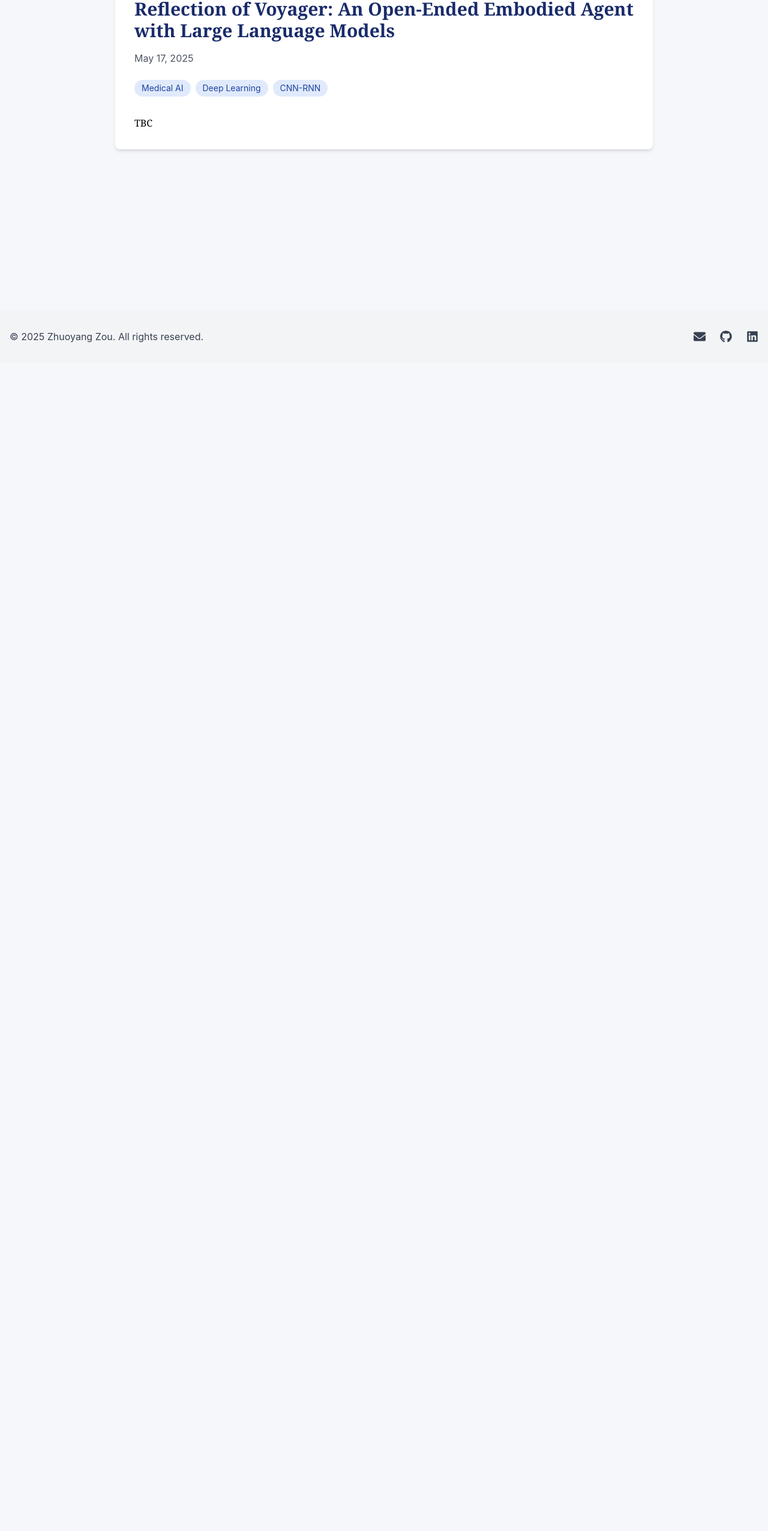
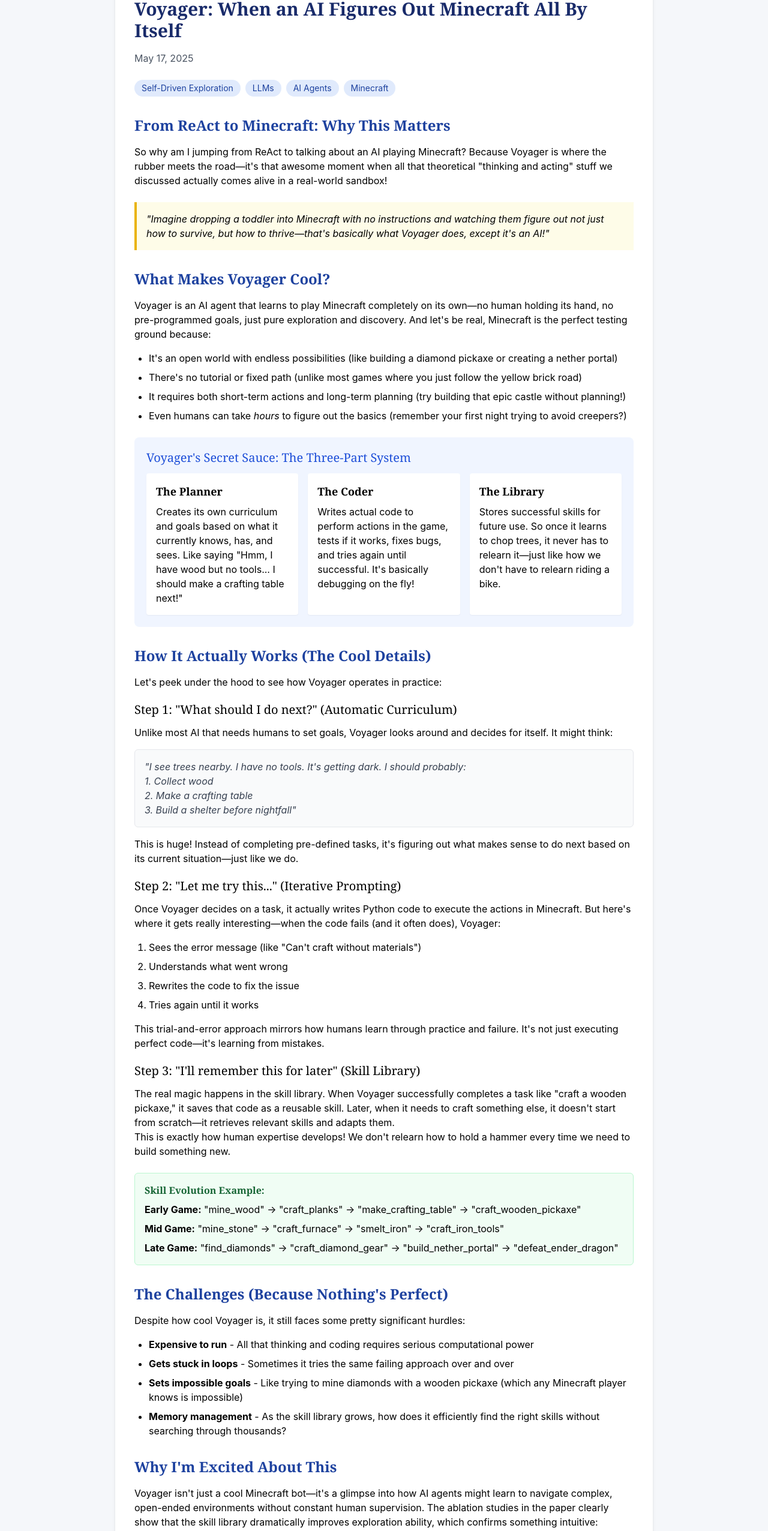
Before and after one commit to zyzou8/zhuoyang, a Next.js app in the folder zhuoyang-research-website/: page /blog/2 in a window 1280 px wide. Shown: the part 195-2747 px from the top of the page at 60% size. Before the commit the page ends 800 px from the top, so only its background shows below. Built offline with nearby package versions, Linux system fonts and the light colour scheme.

Commit message:
update blog

```diff
--- a/zhuoyang-research-website/src/pages/blog/1.js
+++ b/zhuoyang-research-website/src/pages/blog/1.js
@@ -30,12 +30,14 @@
         <div className="prose prose-lg max-w-none">
           <h2 className="text-2xl font-semibold text-blue-800 mt-6 mb-4">Introduction: The Evolution of LLM Capabilities</h2>
           <p>
-            Language Models have evolved dramatically over the past few years. Initially, LLMs were primarily designed to process user queries and generate relevant responses based on their training data—essentially functioning as sophisticated knowledge repositories with limited reasoning capabilities. When prompted, these early models would typically produce a single-step response without much deliberation or interaction with external information.
+            LLMs were primarily designed to process user queries and generate relevant responses based on their training data—essentially functioning as sophisticated knowledge repositories with limited reasoning capabilities. When prompted,
+            these early models would typically produce a single-step response without much deliberation or interaction with external information.
           </p>
 
           <h2 className="text-2xl font-semibold text-blue-800 mt-6 mb-4">What is ReAct?</h2>
           <p>
-            ReAct, short for "Reasoning + Acting," represents a significant advancement in how language models approach complex tasks. Introduced in the paper <a href="https://arxiv.org/abs/2210.03629" className="text-blue-600 hover:underline">ReAct: Synergizing Reasoning and Acting in Language Models</a> by Yao et al., this framework enables LLMs to interleave reasoning traces and task-specific actions in a synergistic way.
+            ReAct, short for "Reasoning + Acting," represents a significant advancement in how language models approach complex tasks.
+            Introduced in the paper <a href="https://arxiv.org/abs/2210.03629" className="text-blue-600 hover:underline">ReAct: Synergizing Reasoning and Acting in Language Models</a> by Yao et al., this framework enables LLMs to interleave reasoning traces and task-specific actions in a synergistic way.
           </p>
 
           <h2 className="text-2xl font-semibold text-blue-800 mt-6 mb-4">How ReAct Works: The Reasoning-Acting Loop</h2>
--- a/zhuoyang-research-website/src/pages/blog/2.js
+++ b/zhuoyang-research-website/src/pages/blog/2.js
@@ -1,4 +1,3 @@
-
 import Layout from '../../components/Layout';
 import Link from 'next/link';
 import { getImagePath } from '../../utils/imagePath';
@@ -8,7 +7,7 @@
   const basePath = isProduction ? '/zhuoyang' : '';
 
   return (
-    <Layout title="Evaluating LLM Multi-Agent Systems - Zhuoyang Zou's Blog">
+    <Layout title="Voyager: An Open-Ended Embodied Agent with Large Language Models">
       <article className="max-w-4xl mx-auto bg-white rounded-lg shadow-md p-8">
         <div className="mb-8">
           {/* Fixed blog back link to use absolute path */}
@@ -17,27 +16,156 @@
           </a>
         </div>
 
-        <h1 className="text-3xl font-bold text-blue-900 mb-4">Reflection of Voyager: An Open-Ended Embodied Agent with Large Language Models</h1>
+        <h1 className="text-3xl font-bold text-blue-900 mb-4">Voyager: When an AI Figures Out Minecraft All By Itself</h1>
         <div className="text-gray-600 mb-6">May 17, 2025</div>
 
         <div className="flex flex-wrap gap-2 mb-8">
-          <span className="bg-blue-100 text-blue-800 px-3 py-1 rounded-full text-sm">Medical AI</span>
-          <span className="bg-blue-100 text-blue-800 px-3 py-1 rounded-full text-sm">Deep Learning</span>
-          <span className="bg-blue-100 text-blue-800 px-3 py-1 rounded-full text-sm">CNN-RNN</span>
+          <span className="bg-blue-100 text-blue-800 px-3 py-1 rounded-full text-sm">Self-Driven Exploration</span>
+          <span className="bg-blue-100 text-blue-800 px-3 py-1 rounded-full text-sm">LLMs</span>
+          <span className="bg-blue-100 text-blue-800 px-3 py-1 rounded-full text-sm">AI Agents</span>
+          <span className="bg-blue-100 text-blue-800 px-3 py-1 rounded-full text-sm">Minecraft</span>
         </div>
 
         <div className="prose prose-lg max-w-none">
-          <h2>TBC</h2>
-          {/* <p>The application of deep learning to medical imaging has revolutionized how we diagnose and predict various conditions. Our work focuses specifically on radiation pneumonitis prediction from CT scans.</p>
+          <h2 className="text-2xl font-semibold text-blue-800 mt-6 mb-4">From ReAct to Minecraft: Why This Matters</h2>
 
-          <h2>The iTox Model</h2>
-          <p>We developed a CNN-RNN hybrid model that analyzes pre-treatment CT scans to predict the risk of developing radiation pneumonitis. The model achieved an AUC of 0.84 in our validation studies.</p>
+          <p>
+            So why am I jumping from ReAct to talking about an AI playing Minecraft? Because Voyager is where the rubber meets the road—it's that awesome moment when all that theoretical "thinking and acting" stuff we discussed actually comes alive in a real-world sandbox!
+          </p>
 
-          <h2>Grad-CAM Visualization</h2>
-          <p>To enhance interpretability, we implemented Grad-CAM visualization techniques that highlight the regions of the lung that most influenced the model's prediction. This helps clinicians understand and trust the model's output.</p>
+          <div className="bg-yellow-50 border-l-4 border-yellow-500 p-4 my-6">
+            <p className="italic">
+              "Imagine dropping a toddler into Minecraft with no instructions and watching them figure out not just how to survive, but how to thrive—that's basically what Voyager does, except it's an AI!"
+            </p>
+          </div>
 
-          <h2>Clinical Impact</h2>
-          <p>By identifying patients at high risk for radiation pneumonitis before treatment begins, oncologists can modify radiation treatment plans to reduce the risk by up to 20% while maintaining therapeutic efficacy.</p> */}
+          <h2 className="text-2xl font-semibold text-blue-800 mt-8 mb-4">What Makes Voyager Cool?</h2>
+
+          <p>
+            Voyager is an AI agent that learns to play Minecraft completely on its own—no human holding its hand, no pre-programmed goals, just pure exploration and discovery. And let's be real, Minecraft is the perfect testing ground because:
+          </p>
+
+          <ul className="list-disc pl-6 my-4 space-y-2">
+            <li>It's an open world with endless possibilities (like building a diamond pickaxe or creating a nether portal)</li>
+            <li>There's no tutorial or fixed path (unlike most games where you just follow the yellow brick road)</li>
+            <li>It requires both short-term actions and long-term planning (try building that epic castle without planning!)</li>
+            <li>Even humans can take <em>hours</em> to figure out the basics (remember your first night trying to avoid creepers?)</li>
+          </ul>
+
+          <div className="bg-blue-50 p-5 rounded-lg my-6">
+            <h3 className="text-xl font-medium text-blue-700 mb-3">Voyager's Secret Sauce: The Three-Part System</h3>
+
+            <div className="flex flex-col md:flex-row gap-4">
+              <div className="bg-white p-4 rounded shadow-sm flex-1">
+                <h4 className="font-bold text-lg mb-2">The Planner</h4>
+                <p>Creates its own curriculum and goals based on what it currently knows, has, and sees. Like saying "Hmm, I have wood but no tools... I should make a crafting table next!"</p>
+              </div>
+
+              <div className="bg-white p-4 rounded shadow-sm flex-1">
+                <h4 className="font-bold text-lg mb-2">The Coder</h4>
+                <p>Writes actual code to perform actions in the game, tests if it works, fixes bugs, and tries again until successful. It's basically debugging on the fly!</p>
+              </div>
+
+              <div className="bg-white p-4 rounded shadow-sm flex-1">
+                <h4 className="font-bold text-lg mb-2">The Library</h4>
+                <p>Stores successful skills for future use. So once it learns to chop trees, it never has to relearn it—just like how we don't have to relearn riding a bike.</p>
+              </div>
+            </div>
+          </div>
+
+          <h2 className="text-2xl font-semibold text-blue-800 mt-8 mb-4">How It Actually Works (The Cool Details)</h2>
+
+          <p>
+            Let's peek under the hood to see how Voyager operates in practice:
+          </p>
+
+          <h3 className="text-xl font-medium mt-5 mb-3">Step 1: "What should I do next?" (Automatic Curriculum)</h3>
+
+          <p>
+            Unlike most AI that needs humans to set goals, Voyager looks around and decides for itself. It might think:
+          </p>
+
+          <div className="bg-gray-50 p-4 rounded-md my-4 border border-gray-200">
+            <p className="italic text-gray-700">
+              "I see trees nearby. I have no tools. It's getting dark. I should probably:
+              <br />1. Collect wood
+              <br />2. Make a crafting table
+              <br />3. Build a shelter before nightfall"
+            </p>
+          </div>
+
+          <p>
+            This is huge! Instead of completing pre-defined tasks, it's figuring out what makes sense to do next based on its current situation—just like we do.
+          </p>
+
+          <h3 className="text-xl font-medium mt-5 mb-3">Step 2: "Let me try this..." (Iterative Prompting)</h3>
+
+          <p>
+            Once Voyager decides on a task, it actually writes Python code to execute the actions in Minecraft. But here's where it gets really interesting—when the code fails (and it often does), Voyager:
+          </p>
+
+          <ol className="list-decimal pl-6 my-4 space-y-2">
+            <li>Sees the error message (like "Can't craft without materials")</li>
+            <li>Understands what went wrong</li>
+            <li>Rewrites the code to fix the issue</li>
+            <li>Tries again until it works</li>
+          </ol>
+
+          <p>
+            This trial-and-error approach mirrors how humans learn through practice and failure. It's not just executing perfect code—it's learning from mistakes.
+          </p>
+
+          <h3 className="text-xl font-medium mt-5 mb-3">Step 3: "I'll remember this for later" (Skill Library)</h3>
+
+          <p>
+            The real magic happens in the skill library. When Voyager successfully completes a task like "craft a wooden pickaxe," it saves that code as a reusable skill. Later, when it needs to craft something else, it doesn't start from scratch—it retrieves relevant skills and adapts them.
+          </p>
+
+          <p>
+            This is exactly how human expertise develops! We don't relearn how to hold a hammer every time we need to build something new.
+          </p>
+
+          <div className="bg-green-50 border border-green-200 p-4 rounded-md my-6">
+            <h4 className="font-bold text-green-800 mb-2">Skill Evolution Example:</h4>
+            <p className="mb-2"><strong>Early Game:</strong> "mine_wood" → "craft_planks" → "make_crafting_table" → "craft_wooden_pickaxe"</p>
+            <p className="mb-2"><strong>Mid Game:</strong> "mine_stone" → "craft_furnace" → "smelt_iron" → "craft_iron_tools"</p>
+            <p><strong>Late Game:</strong> "find_diamonds" → "craft_diamond_gear" → "build_nether_portal" → "defeat_ender_dragon"</p>
+          </div>
+
+          <h2 className="text-2xl font-semibold text-blue-800 mt-8 mb-4">The Challenges (Because Nothing's Perfect)</h2>
+
+          <p>
+            Despite how cool Voyager is, it still faces some pretty significant hurdles:
+          </p>
+
+          <ul className="list-disc pl-6 my-4 space-y-2">
+            <li><strong>Expensive to run</strong> - All that thinking and coding requires serious computational power</li>
+            <li><strong>Gets stuck in loops</strong> - Sometimes it tries the same failing approach over and over</li>
+            <li><strong>Sets impossible goals</strong> - Like trying to mine diamonds with a wooden pickaxe (which any Minecraft player knows is impossible)</li>
+            <li><strong>Memory management</strong> - As the skill library grows, how does it efficiently find the right skills without searching through thousands?</li>
+          </ul>
+
+          <h2 className="text-2xl font-semibold text-blue-800 mt-8 mb-4">Why I'm Excited About This</h2>
+
+          <p>
+            Voyager isn't just a cool Minecraft bot—it's a glimpse into how AI agents might learn to navigate complex, open-ended environments without constant human supervision. The ablation studies in the paper clearly show that the skill library dramatically improves exploration ability, which confirms something intuitive: memory and past experience are crucial for learning.
+          </p>
+
+          <p>
+            What fascinates me most is how the three components—planning, acting, and remembering—mirror human cognition. We plan what to do based on our situation, we act and adjust based on feedback, and we store successful approaches for future use.
+          </p>
+
+          <p>
+            One thing I'm still curious about: how does Voyager handle retrieval when the skill library gets massive? The paper doesn't dive deep into this, but it's a critical question as the agent continues learning. Do less-used skills get "forgotten"? Is there a priority system? This feels like an important next step for research.
+          </p>
+
+          <div className="bg-blue-50 p-5 rounded-lg my-6">
+            <h3 className="text-xl font-medium text-blue-700 mb-3">The Big Takeaway</h3>
+            <p className="text-lg">
+              Voyager shows us that with the right architecture, AI can teach itself to master complex environments through a cycle of planning, acting, observing, and remembering—much like humans do. And that's pretty mind-blowing when you think about it.
+            </p>
+          </div>
+
         </div>
 
       </article>
```
